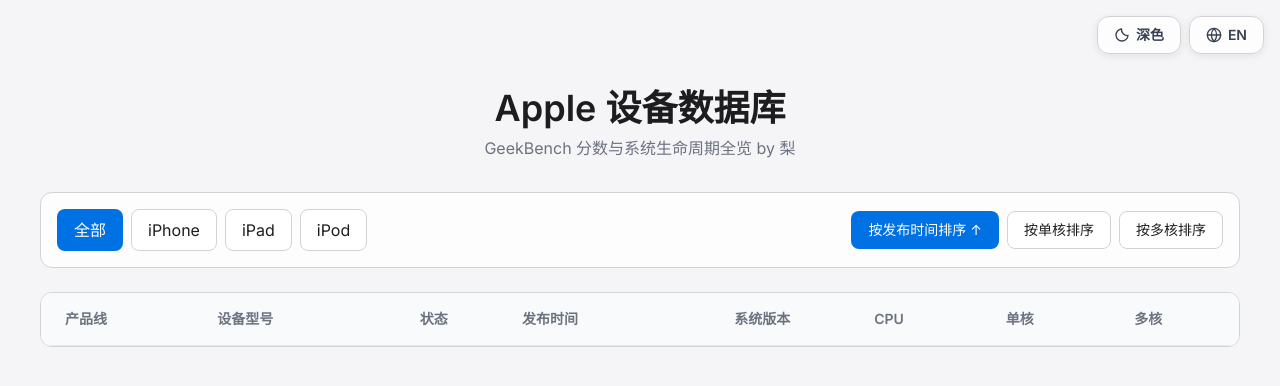
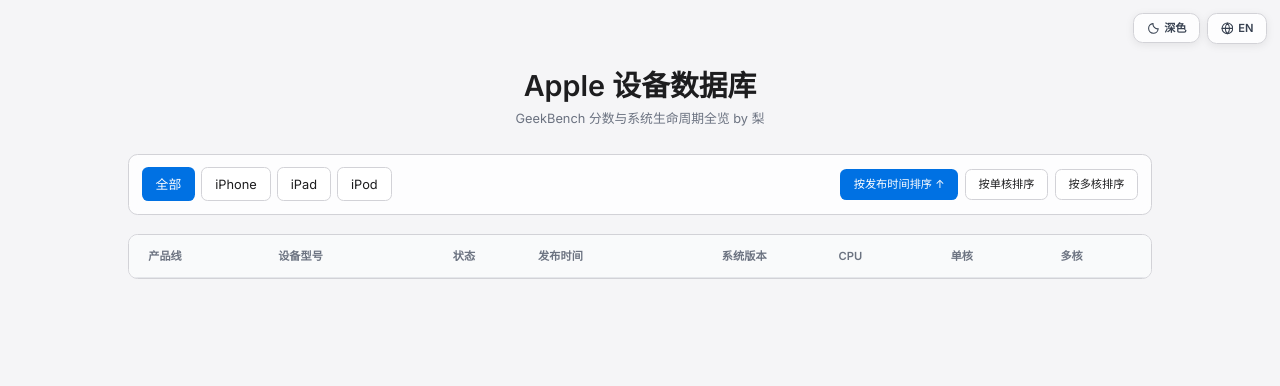
Before and after one commit to lingyicute/ios-reference, a plain HTML site: page index.html in a window 1280 px wide. Drawn offline with nearby package versions, Linux system fonts and the light colour scheme; no server answers.

Commit message:
窄视口优化

```diff
--- a/index.html
+++ b/index.html
@@ -22,6 +22,9 @@
     <style>
         @import url('https://fonts.googleapis.com/css2?family=Inter:wght@400;600&display=swap');
         :root {
+            /* 统一缩至原来的 80%；rem 让字体、间距、图标和控件一起缩放。
+               使用百分比保留浏览器默认字号偏好，不限制用户手动缩放。 */
+            font-size: 80%;
             color-scheme: light;
             --page: #f5f5f7; --surface: rgba(255,255,255,.8); --button: #fff;
             --heading: #1d1d1f; --text: #374151; --muted: #6b7280; --faint: #737d8c;
@@ -42,7 +45,7 @@
             --green-bg: #1b3d30; --green: #88dfb1; --green-border: #32664b;
         }
         body { font-family: 'Inter', -apple-system, BlinkMacSystemFont, "Segoe UI", Roboto, sans-serif; background-color: var(--page); color: var(--text); }
-        .glass-card { background: var(--surface); backdrop-filter: blur(10px); border-radius: 12px; border: 1px solid var(--border); }
+        .glass-card { background: var(--surface); backdrop-filter: blur(10px); border-radius: .75rem; border: 1px solid var(--border); }
         .text-heading { color: var(--heading); }
         .text-muted { color: var(--muted); }
         .text-faint { color: var(--faint); }
@@ -51,25 +54,25 @@
         thead { background: var(--subtle); border-bottom: 1px solid var(--divider); }
         #table-body > tr + tr { border-top: 1px solid var(--divider); }
         #table-body > tr:hover { background: var(--hover); }
-        .status-badge { padding: 2px 10px; border-radius: 20px; font-size: 0.75rem; font-weight: 600; display: inline-block; min-width: 50px; text-align: center; border: 1px solid transparent; }
+        .status-badge { padding: .125rem .625rem; border-radius: 1.25rem; font-size: 0.75rem; font-weight: 600; display: inline-block; min-width: 3.125rem; text-align: center; border: 1px solid transparent; }
         .status-discontinued { background: var(--red-bg); color: var(--red); border-color: var(--red-border); }
         .status-vintage { background: var(--yellow-bg); color: var(--yellow); border-color: var(--yellow-border); }
         .status-active { background: var(--green-bg); color: var(--green); border-color: var(--green-border); }
-        .btn { transition: background-color .2s, color .2s; border-radius: 8px; padding: 8px 16px; font-weight: 500; border: 1px solid transparent; }
+        .btn { transition: background-color .2s, color .2s; border-radius: .5rem; padding: .5rem 1rem; font-weight: 500; border: 1px solid transparent; }
         .btn-active { background-color: var(--accent); color: white; }
         .btn-inactive { background-color: var(--button); color: var(--heading); border-color: var(--border); }
         .btn-inactive:hover { background-color: var(--hover); }
-        button:focus-visible { outline: 3px solid var(--blue); outline-offset: 3px; }
+        button:focus-visible { outline: .1875rem solid var(--blue); outline-offset: .1875rem; }
         .utility-toggle { color: var(--text); transition: transform .2s; box-shadow: 0 2px 8px rgba(0,0,0,.08); }
         .utility-toggle:hover { transform: translateY(-1px); border-color: var(--blue); color: var(--blue); }
         .utility-toggle:active { transform: translateY(0); }
         [data-theme="light"] #theme-sun, [data-theme="dark"] #theme-moon { display: none; }
         /* 窄屏只显示居中的图标；宽屏才展开主题文字。语言按钮不受影响。 */
-        #theme-toggle { width: 38px; height: 38px; padding: 0; gap: 0; justify-content: center; flex-shrink: 0; }
-        #theme-toggle svg { flex-shrink: 0; }
+        #theme-toggle { width: 2.375rem; height: 2.375rem; padding: 0; gap: 0; justify-content: center; flex-shrink: 0; }
+        .utility-toggle svg { width: 1rem; height: 1rem; flex-shrink: 0; }
         #theme-toggle-text { display: none; }
         @media (min-width: 1024px) {
-            #theme-toggle { width: auto; padding: 8px 16px; gap: 6px; }
+            #theme-toggle { width: auto; padding: .5rem 1rem; gap: .375rem; }
             #theme-toggle-text { display: inline; }
         }
     </style>
```
